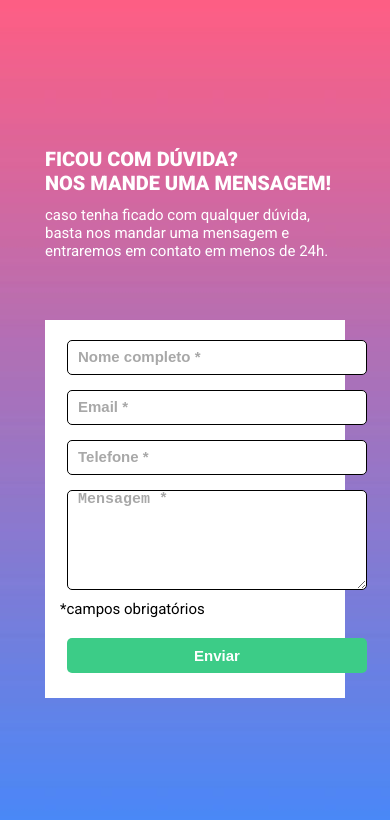
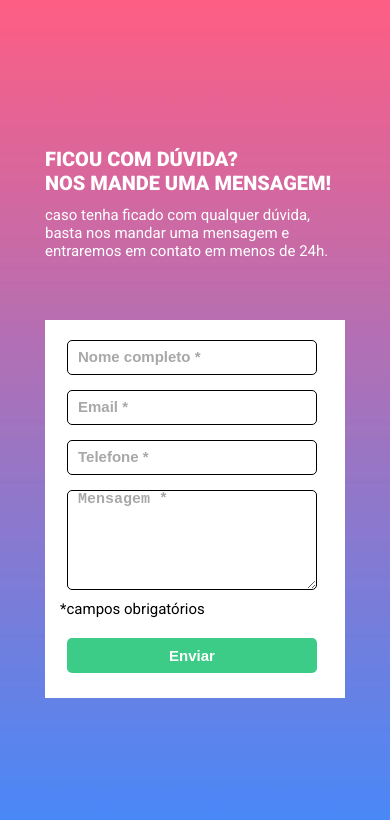
Before and after one commit to camilakataa/formulario-para-contato, a plain HTML site: page index.html in a window 390 px wide. Drawn offline with Linux system fonts and the light colour scheme.

Commit message:
ajuste do responsivo para mobile

```diff
--- a/src/css/responsive.css
+++ b/src/css/responsive.css
@@ -5,7 +5,11 @@
     .contato .formulario {
         width: 300px;
     }
-    .contato .formulario input {
+    .contato .formulario .input-text {
+        width: 250px;
+    }
+
+    .contato .formulario .enviar {
         width: 250px;
     }
 }
```
